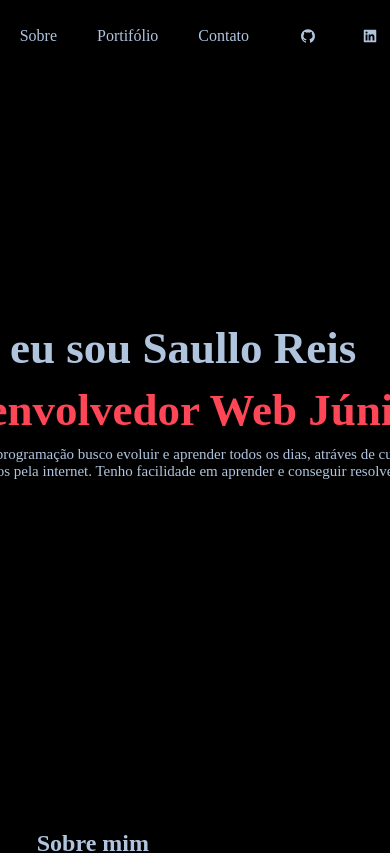
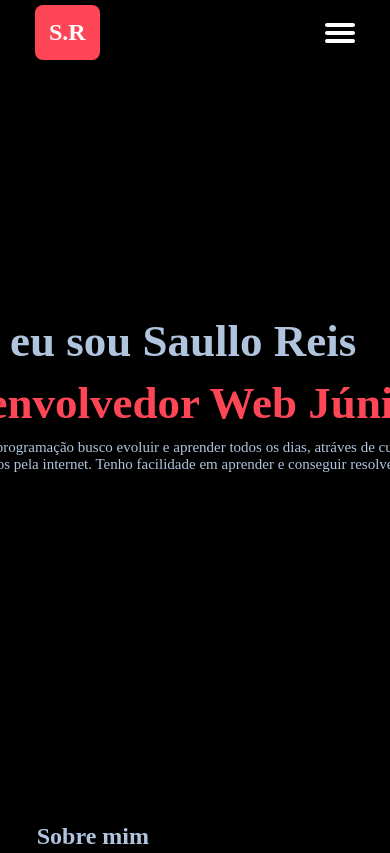
Before and after one commit to saullo-reis/saulloreis, a React (Vite) app: page / in a window 390 px wide. Shown: the top 853 px of the page. Built offline with nearby package versions, Linux system fonts and the light colour scheme; a web font is replaced by a local one.

Commit message:
menu hamburguer

```diff
--- /dev/null
+++ b/src/components/header/hamburguer.sass
@@ -0,0 +1,110 @@
+.menu
+  display: none
+  flex-direction: row
+  list-style-type: none
+  margin: 0
+  padding: 0
+
+.menu > li
+  margin: 0 1rem
+  overflow: hidden
+
+.menu
+    li
+        a
+            padding: 10px
+            transition: .3s
+            color: white
+            &:hover
+                color: gray
+
+
+.menu-button-container
+  display: none
+  height: 100%
+  width: 30px
+  cursor: pointer
+  flex-direction: column
+  justify-content: center
+  align-items: center
+
+
+#menu-toggle
+  display: none
+
+
+.menu-button,
+.menu-button::before,
+.menu-button::after
+  display: block
+  background-color: #fff
+  position: absolute
+  height: 4px
+  width: 30px
+  transition: transform 400ms cubic-bezier(0.23, 1, 0.32, 1)
+  border-radius: 2px
+
+
+.menu-button::before
+  content: ''
+  margin-top: -8px
+
+
+.menu-button::after
+  content: ''
+  margin-top: 8px
+
+
+#menu-toggle:checked + .menu-button-container .menu-button::before
+  margin-top: 0px
+  transform: rotate(405deg)
+
+
+#menu-toggle:checked + .menu-button-container .menu-button
+  background: rgba(255, 255, 255, 0)
+
+
+#menu-toggle:checked + .menu-button-container .menu-button::after
+  margin-top: 0px
+  transform: rotate(-405deg)
+
+
+@media (max-width: 700px)
+  .menu-button-container
+    display: flex
+
+  .menu
+    position: absolute
+    display: flex
+    top: 0
+    margin-top: 50px
+    left: 0
+    flex-direction: column
+    width: 100%
+    justify-content: center
+    align-items: center
+
+  #menu-toggle ~ .menu li
+    height: 0
+    margin: 0
+    padding: 0
+    border: 0
+    transition: height 400ms cubic-bezier(0.23, 1, 0.32, 1)
+
+  #menu-toggle:checked ~ .menu li
+    border: 1px solid #333
+    height: 2.5em
+    padding: 0.5em
+    transition: height 400ms cubic-bezier(0.23, 1, 0.32, 1)
+
+  .menu > li
+    display: flex
+    justify-content: center
+    margin: 0
+    padding: 0.5em 0
+    width: 100%
+    color: white
+    background-color: #222
+
+  .menu > li:not(:last-child)
+    border-bottom: 1px solid #444
--- a/src/components/header/header.tsx
+++ b/src/components/header/header.tsx
@@ -1,4 +1,6 @@
 import { AiFillGithub, AiFillLinkedin, AiFillInstagram } from "react-icons/ai";
+import { Hamburguer } from "./menu-hamburguer";
+
 import './style.sass'
 export const Header = () => {
   return (
@@ -38,6 +40,7 @@ export const Header = () => {
           </a>
         </li>
       </ul>
+      <Hamburguer/>
     </section>
   );
 };
--- /dev/null
+++ b/src/components/header/menu-hamburguer.tsx
@@ -0,0 +1,23 @@
+import "./hamburguer.sass"
+
+export const Hamburguer = () => {
+    return (
+      <>
+        <input id="menu-toggle" type="checkbox" />
+        <label className="menu-button-container" htmlFor="menu-toggle">
+          <div className="menu-button"></div>
+        </label>
+        <ul className="menu">
+          <li>
+            <a href="#sobre">Sobre</a>
+          </li>
+          <li>
+            <a href="#portfolio">Portifólio</a>
+          </li>
+          <li>
+            <a href="#contact">Contato</a>
+          </li>
+        </ul>
+      </>
+    );
+}
--- a/src/components/header/style.sass
+++ b/src/components/header/style.sass
@@ -22,7 +22,6 @@
                 &:hover
                     color: rgb(90, 93, 97)
 
-
     &-redes
         display: flex
         li
@@ -37,3 +36,11 @@
                 transition: 0.3s
                 &:hover
                     background-color: #FF4656
+
+@media( max-width: 700px  )
+    .header
+        width: 320px
+        &-nav
+            display: none
+        &-redes
+            display: none
```
